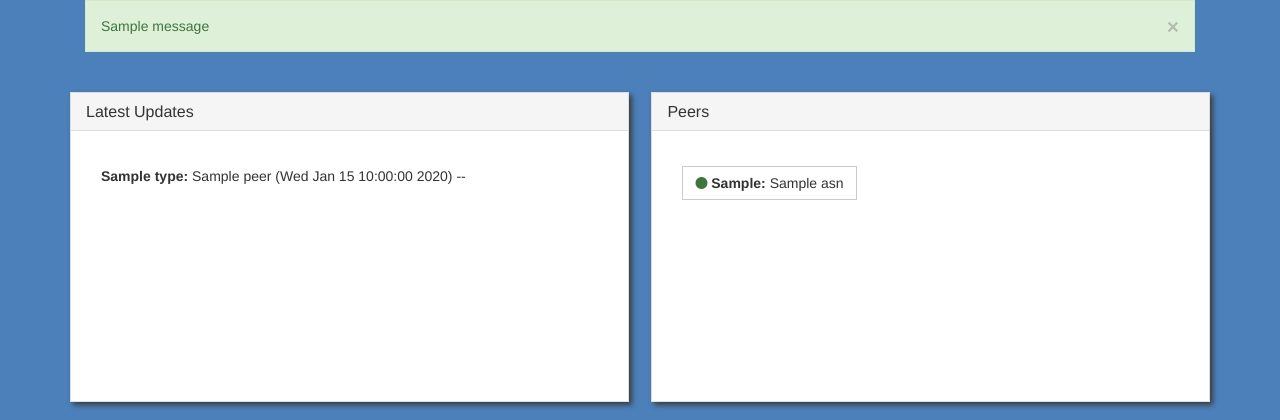
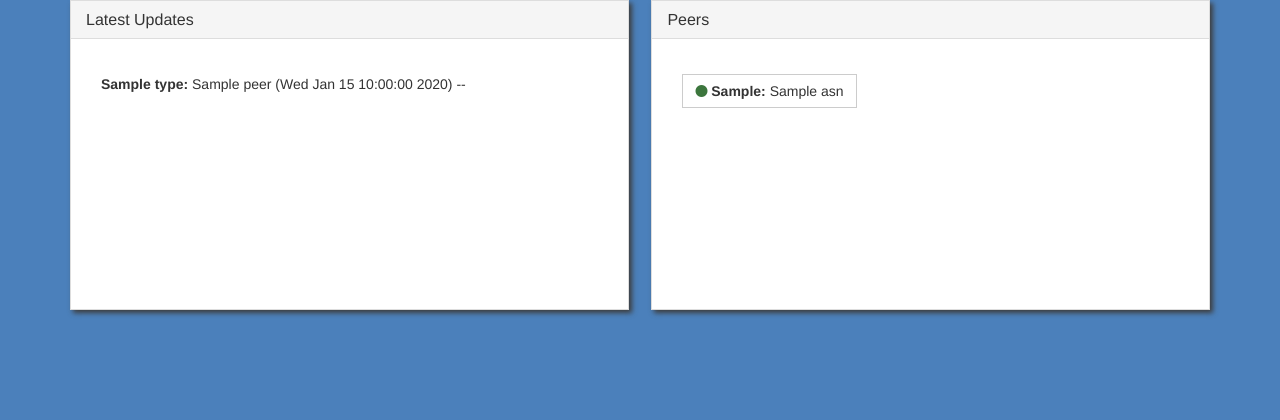
Before and after one commit to bharathi26/ExaBGPmon, a Flask app: page / in a window 1280 px wide. Shown: the part 59-479 px from the top of the page. Run offline with Flask 2, Linux system fonts and the light colour scheme; one stand-in notice (Sample message) is shown; a database or web service that is not in the repository returns one stand-in record (values such as "Sample title"); some libraries are stand-ins or nearby versions.

Commit message:
Removing flashing from page
As it is handled by notify.js now

```diff
--- a/app/templates/dashboard.html
+++ b/app/templates/dashboard.html
@@ -13,14 +13,6 @@
 <div class="container">
 
 	<div class="col-md-12">
-		{% for category, message in get_flashed_messages(with_categories=true) %}
-		<div class="alert alert-{{ category }}">
-			<button type="button" class="close" data-dismiss="alert">&times;</button>
-			{{ message }}
-		</div>
-		{% endfor %}
-
-		</br>
 
 		<div class="row data">
 			<div class="col-md-6 panel panel-6-left panel-default">
```
Also changed, not shown: app/templates/peer_info.html (+0 -8 lines).
